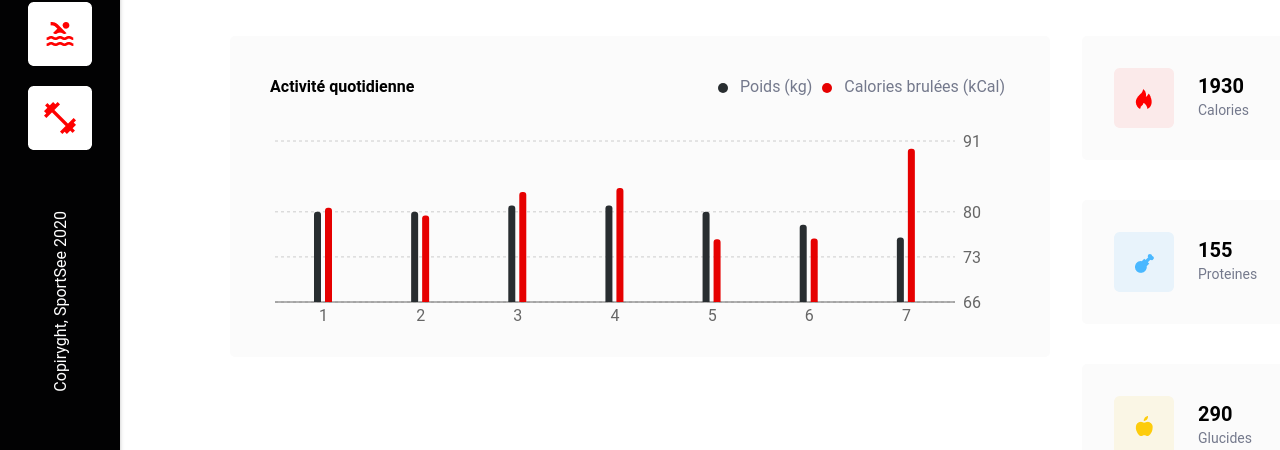
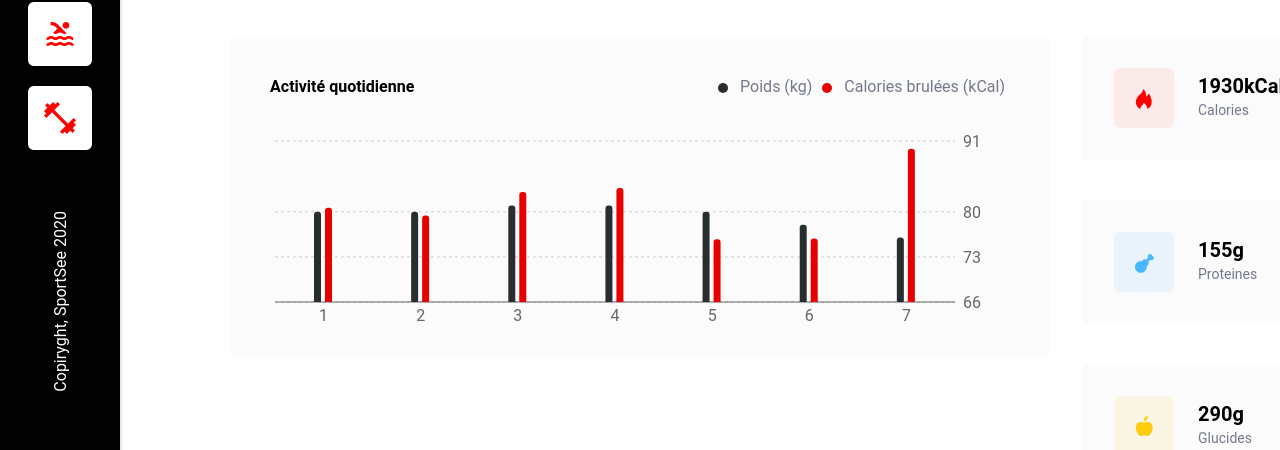
Before and after one commit to thaisrodez/OpenClassroom-P12-Front, a React (Create React App) app: page / in a window 1280 px wide. Shown: the part 348-798 px from the top of the page. Built offline with nearby package versions, Linux system fonts and the light colour scheme.

Commit message:
feat(stats): add units

```diff
--- a/src/Components/Stat.jsx
+++ b/src/Components/Stat.jsx
@@ -42,11 +42,15 @@ function Stat({ icon, count, type }) {
         return '';
     }
   };
+
   return (
     <StatArticle>
       <StatImage src={icon} alt={type} />
       <div>
-        <StatCount>{count}</StatCount>
+        <StatCount>
+          {count}
+          {type === 'calories' ? 'kCal' : 'g'}
+        </StatCount>
         <StatType>{getTitle()}</StatType>
       </div>
     </StatArticle>
```
